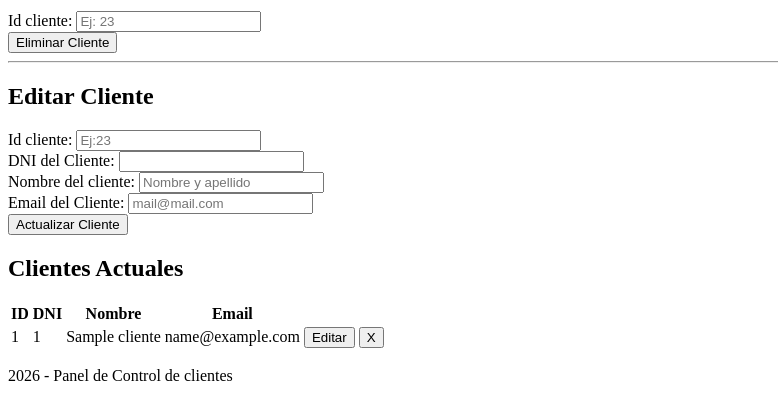
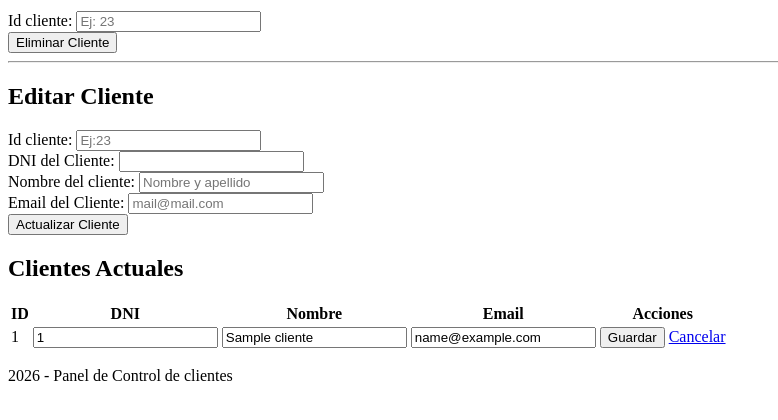
Before and after one commit to Yants02/proyecto_final_front-back, a PHP site: page /php/crud/clientes.php?editar_id=1 in a window 1280 px wide. Shown: the part 312-732 px from the top of the page, without its empty margins (0-778 px from the left). Run offline with PHP 8.4, Linux system fonts and the light colour scheme; tables that the repository leaves empty hold one stand-in row (values such as "Sample post").

Commit message:
CRUD clientesv2

```diff
--- a/php/crud/clientes.php
+++ b/php/crud/clientes.php
@@ -99,19 +99,40 @@ try {
                             <th>DNI</th>
                             <th>Nombre</th>
                             <th>Email</th>
+                            <th>Acciones</th>
                         </tr>
                     </thead>
+                    <?php
+                    $id_a_editar = isset($_GET['editar_id']) ? $_GET['editar_id'] : null;
+                    ?>
+
                     <tbody>
                         <?php while ($row = $resultado->fetch()): ?>
                             <tr>
+                                <?php if ($id_a_editar == $row['id']): ?>
+                                    <form action="actualizar_cli.php" method="POST">
+                                        <td><?php echo $row['id']; ?> <input type="hidden" name="id" value="<?php echo $row['id']; ?>"></td>
+                                        <td><input type="number" name="nuevo-dni" value="<?php echo $row['dni']; ?>"></td>
+                                        <td><input type="text" name="nuevo-nombre" value="<?php echo $row['nombre']; ?>"></td>
+                                        <td><input type="email" name="nuevo-email" value="<?php echo $row['email']; ?>"></td>
+                                        <td>
+                                            <button type="submit" class="btn-guardar">Guardar</button>
+                                            <a href="clientes.php" class="btn-cancelar">Cancelar</a>
+                                        </td>
+                                    </form>
+                                <?php else: ?>
                                     <td><?php echo $row['id']; ?></td>
                                     <td><?php echo $row['dni']; ?></td>
                                     <td><?php echo $row['nombre']; ?></td>
                                     <td><?php echo $row['email']; ?></td>
                                     <td>
-                                    <button class="btn-editar">Editar</button>
-                                    <button class="btn-borrar">X</button>
+                                        <a href="clientes.php?editar_id=<?php echo $row['id']; ?>" class="btn-editar">Editar</a>
+                                        <form action="eliminar_cli.php" method="POST" style="display:inline;">
+                                            <input type="hidden" name="id" value="<?php echo $row['id']; ?>">
+                                            <button type="submit" class="btn-borrar">X</button>
+                                        </form>
                                     </td>
+                                <?php endif; ?>
                             </tr>
                         <?php endwhile; ?>
                     </tbody>
```
Lines whose indentation alone changed are shown as unchanged.
